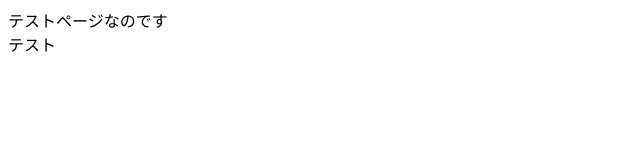
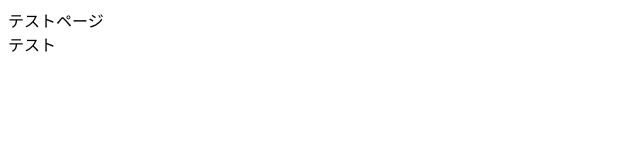
Before and after one commit to yuyalush/Pakuepages, a plain HTML site: page index.html in a window 1280 px wide. Shown: the full height of the page, 0-640 px from the left. Drawn offline with Linux system fonts and the light colour scheme.

Commit message:
Update test page text in index.html

```diff
--- a/index.html
+++ b/index.html
@@ -6,7 +6,7 @@
     <title>Document</title>
 </head>
 <body>
-    テストページなのです<br>
+    テストページ<br>
     テスト
 </body>
 </html>
```
